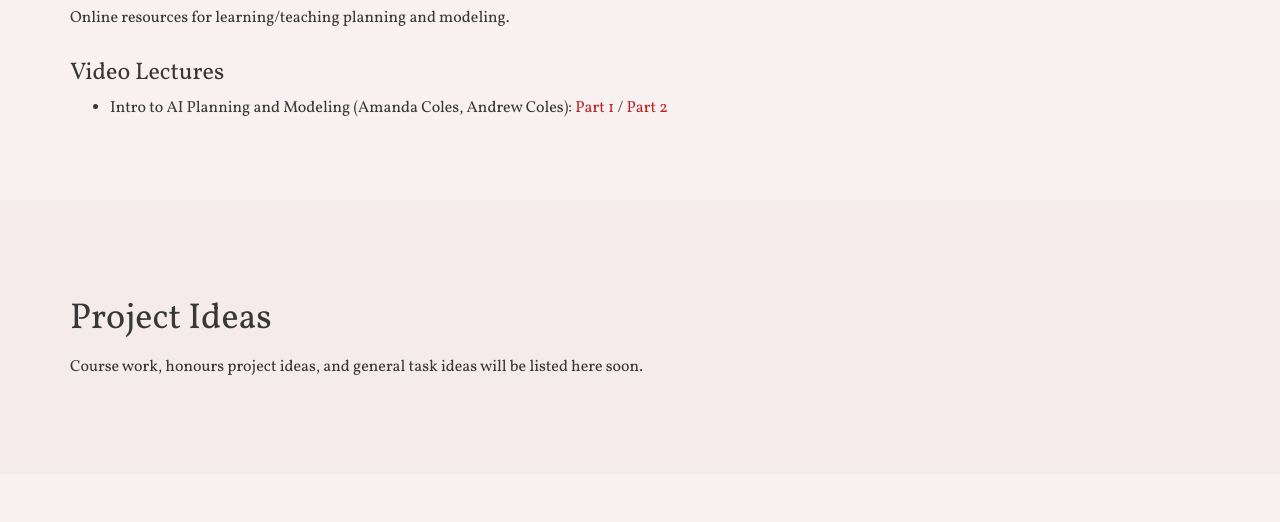
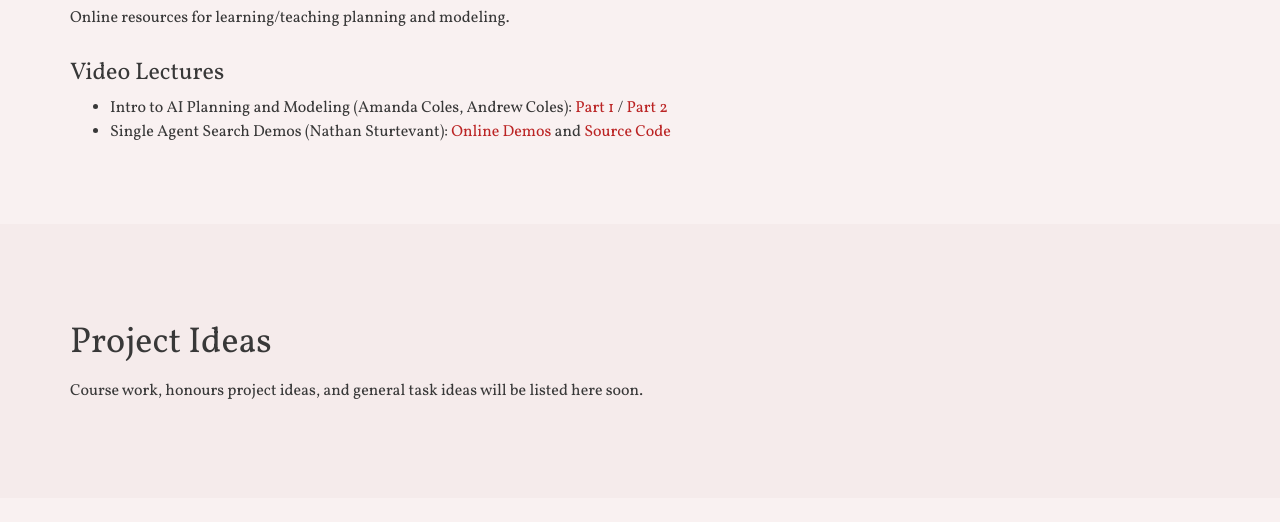
Before and after one commit to AI-Planning/education-site, a plain HTML site: page index.html in a window 1280 px wide. Shown: the part 1400-1922 px from the top of the page. Drawn offline with nearby package versions, Linux system fonts and the light colour scheme; no server answers.

Commit message:
Adding the SAS resources.

```diff
--- a/index.html
+++ b/index.html
@@ -165,6 +165,7 @@
                     <h2>Video Lectures</h2>
                     <ul>
                         <li>Intro to AI Planning and Modeling (Amanda Coles, Andrew Coles): <a target="_blank" href="https://www.youtube.com/watch?v=EeQcCs9SnhU">Part 1</a> / <a target="_blank" href="https://www.youtube.com/watch?v=FS95UjrICy0">Part 2</a></li>
+                        <li>Single Agent Search Demos (Nathan Sturtevant): <a target="_blank" href="https://movingai.com/SAS/">Online Demos</a> and <a target="_blank" href="https://github.com/nathansttt/hog2/tree/PDB-refactor/demos">Source Code</a></li>
                     </ul>
                 </div>
             </div>
```
